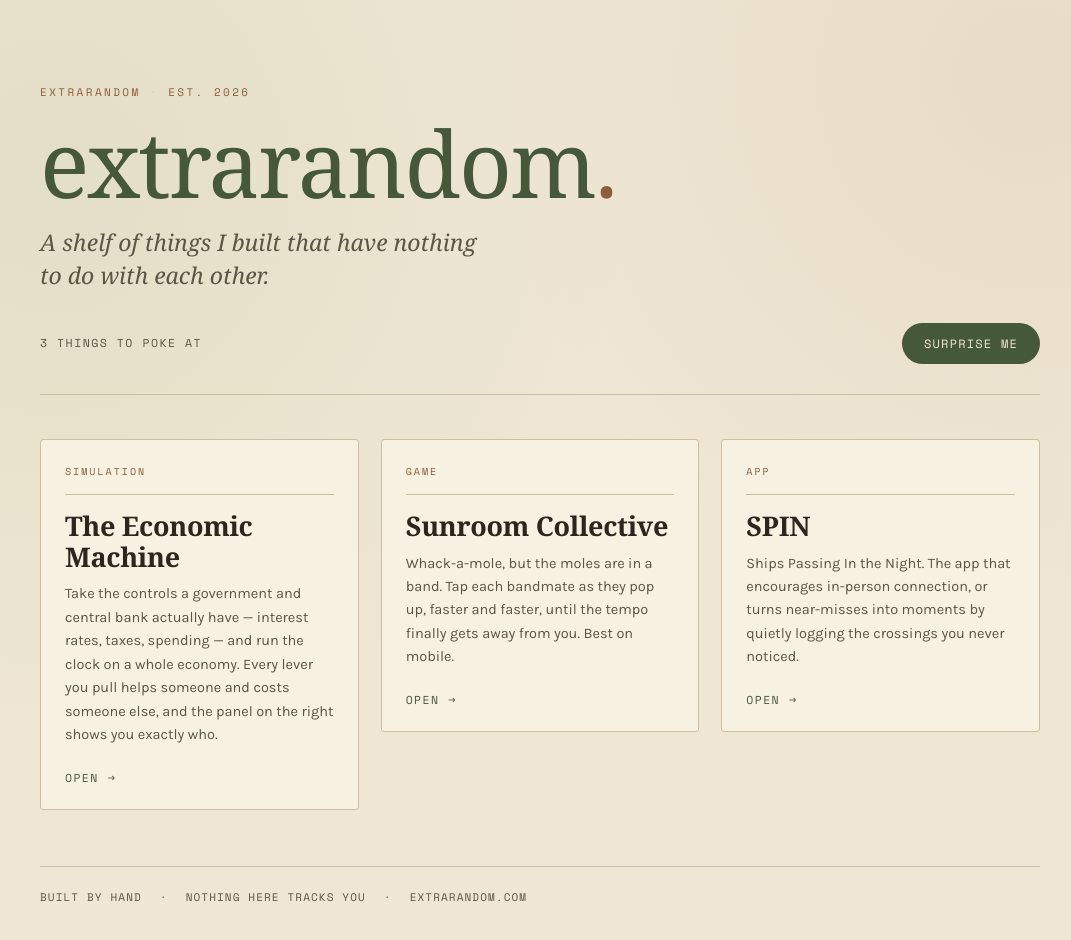
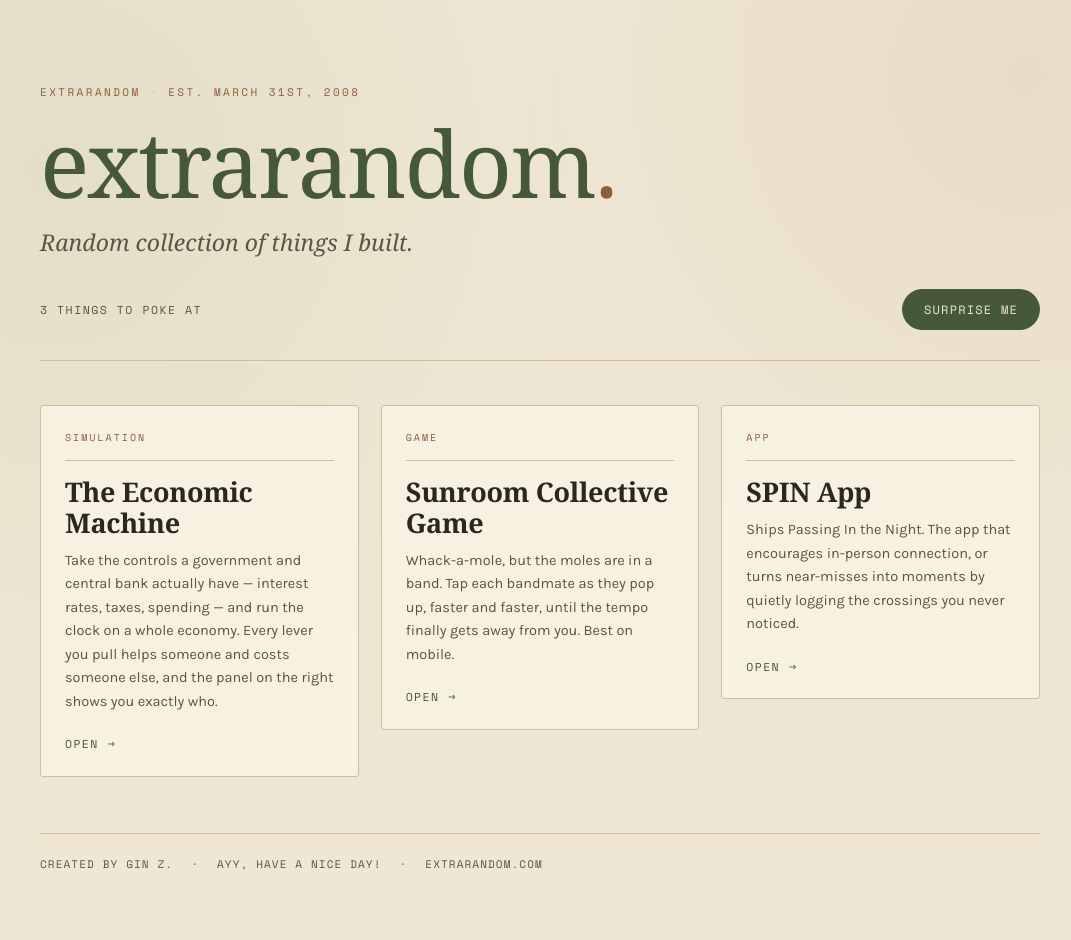
Before and after one commit to ZaliauskasG/extrarandom-site, a plain HTML site: page index.html in a window 1280 px wide. Shown: the whole page, without its empty margins (100-1171 px from the left). Drawn offline with nearby package versions, Linux system fonts and the light colour scheme; a web font is replaced by a local one.

Commit message:
Update index.html

```diff
--- a/index.html
+++ b/index.html
@@ -35,14 +35,14 @@ const TOOLS = [
   },
 
   {
-    name: "Sunroom Collective",
+    name: "Sunroom Collective Game",
     tag:  "Game",
     file: "sunroom-game/",
     desc: "Whack-a-mole, but the moles are in a band. Tap each bandmate as they pop up, faster and faster, until the tempo finally gets away from you. Best on mobile."
   },
 
   {
-    name: "SPIN",
+    name: "SPIN App",
     tag:  "App",
     file: "spin-app.html",
     desc: "Ships Passing In the Night. The app that encourages in-person connection, or turns near-misses into moments by quietly logging the crossings you never noticed."
@@ -294,9 +294,9 @@ const TOOLS = [
 <div class="shell">
 
   <header class="masthead">
-    <p class="eyebrow">Extrarandom<span style="color:var(--rule)"> · </span>est. 2026</p>
+    <p class="eyebrow">Extrarandom<span style="color:var(--rule)"> · </span>est. March 31st, 2008</p>
     <h1 class="wordmark">extrarandom<span class="dot">.</span></h1>
-    <p class="thesis">A shelf of things I built that have nothing to do with each other.</p>
+    <p class="thesis">Random collection of things I built.</p>
 
     <div class="masthead-foot">
       <span class="tally" id="tally"></span>
@@ -309,9 +309,9 @@ const TOOLS = [
   </main>
 
   <footer class="colophon">
-    <span>Built by hand</span>
+    <span>Created by Gin Z.</span>
     <span>·</span>
-    <span>Nothing here tracks you</span>
+    <span>Ayy, have a nice day!</span>
     <span>·</span>
     <span>extrarandom.com</span>
   </footer>
```
